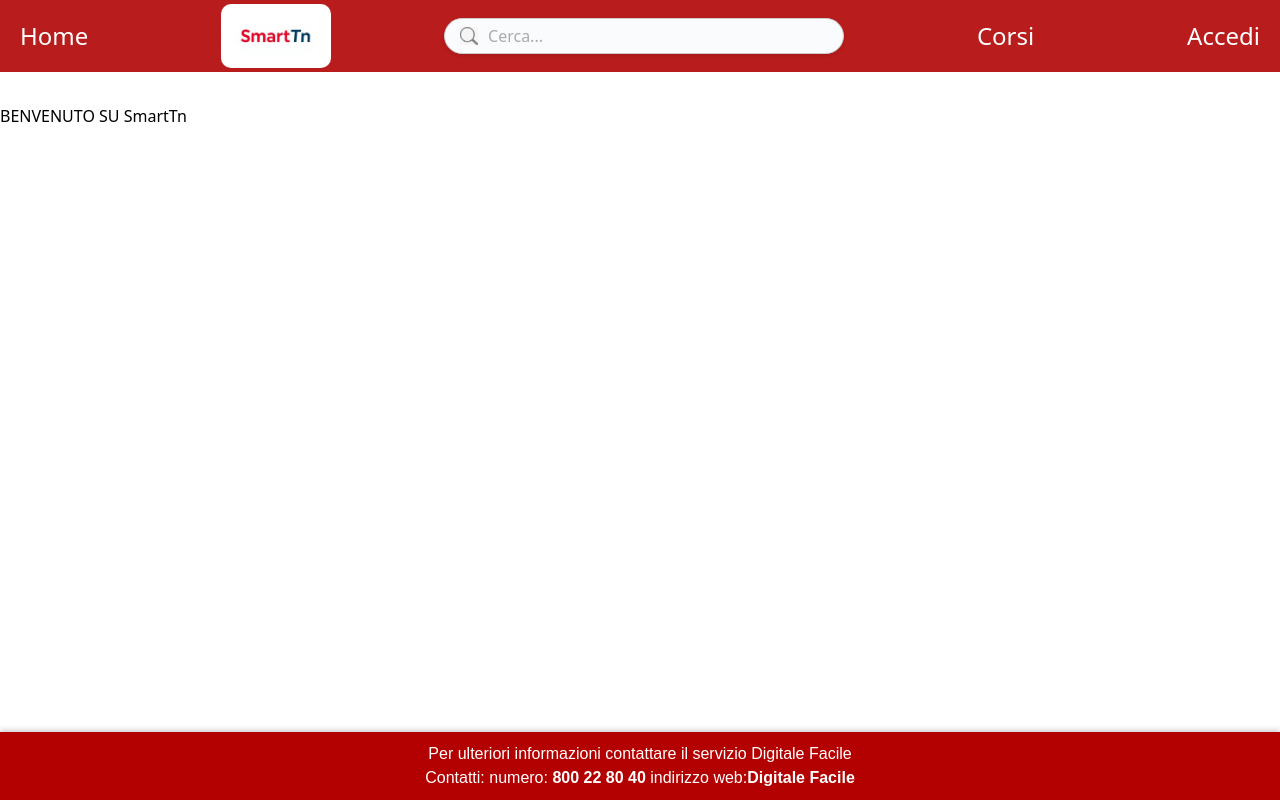
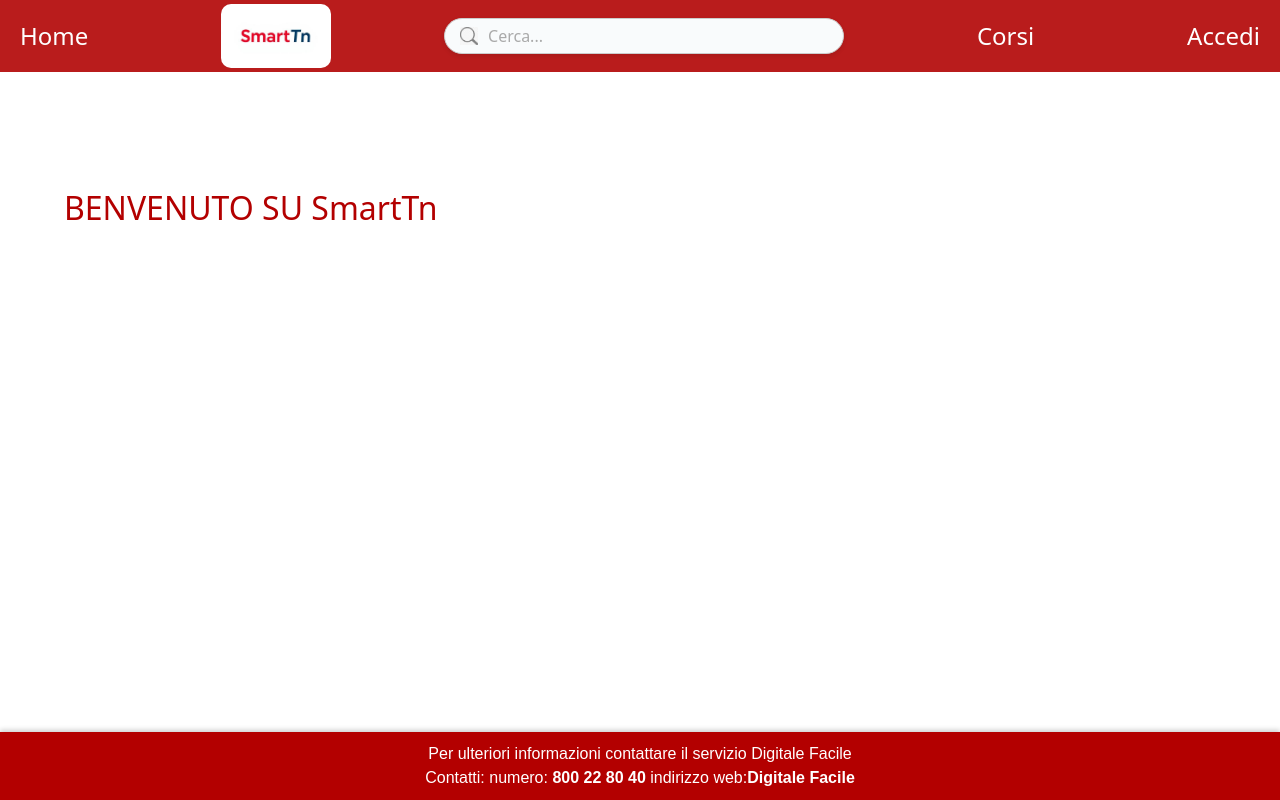
Before and after one commit to RoccoIntini/ingegneria_del_software, a Next.js app in the folder smarttn/: page / in a window 1280 px wide. Built offline with nearby package versions, Linux system fonts and the light colour scheme; no server answers.

Commit message:
Update page.jsx

```diff
--- a/smarttn/app/page.jsx
+++ b/smarttn/app/page.jsx
@@ -1,10 +1,19 @@
-
 export default function Home() {
-
-    return <div>
-        <h1>
-            BENVENUTO SU SmartTn
-        </h1>
-    </div>
-
+    return (
+        <div
+            style={{
+                display: "flex",
+                justifyContent: "flex-start",
+                alignItems: "flex-start",
+                padding: "10vh 5vw",
+                height: "30vh",
+                textAlign: "center",
+                color: "#b30000",
+            }}
+        >
+            <h1 style={{ fontSize: "2rem" }}>
+                BENVENUTO SU SmartTn
+            </h1>
+        </div>
+    );
 }
```
